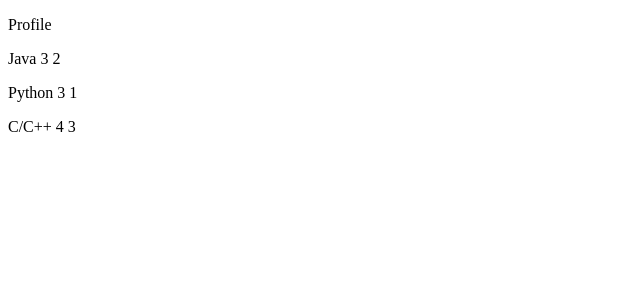
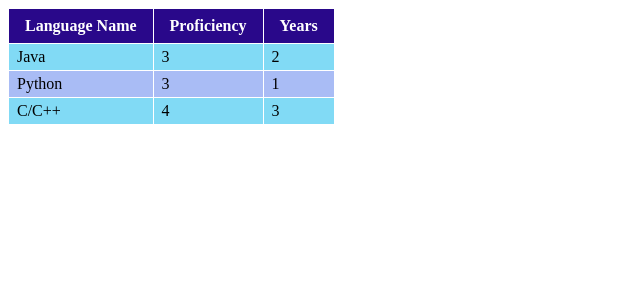
Before and after one commit to UmutSahinSE/TestingDjango, a Django app: page /myProfile/ in a window 1280 px wide. Shown: the top 300 px of the page, without its empty margins (0-640 px from the left). Run offline with Django 3.2, Linux system fonts and the light colour scheme; data comes from the database, SQL or seed files in the repository.

Commit message:
link to profile page

```diff
--- a/first/settings.py
+++ b/first/settings.py
@@ -107,3 +107,6 @@ USE_TZ = True
 # https://docs.djangoproject.com/en/1.11/howto/static-files/
 
 STATIC_URL = '/static/'
+STATICFILES_DIRS = (
+    os.path.join(BASE_DIR, 'resources'),
+)
--- a/first/urls.py
+++ b/first/urls.py
@@ -1,9 +1,12 @@
 from django.conf.urls import url,include
 from django.contrib import admin
 from . import views
+from django.contrib.staticfiles.urls import staticfiles_urlpatterns
 
 urlpatterns = [
     url(r'^admin/', admin.site.urls),
     url(r'^myProfile/',include('myProfile.urls')),
     url(r'^$', views.showHome),
 ]
+
+urlpatterns += staticfiles_urlpatterns()
--- a/myProfile/templates/myProfile/profilePage.html
+++ b/myProfile/templates/myProfile/profilePage.html
@@ -1,17 +1,20 @@
-<!DOCTYPE html>
-<html lang="en" dir="ltr">
-  <head>
-    <meta charset="utf-8">
-    <title>Profile</title>
-  </head>
-  <body>
-    <p>Profile</p>
+{% extends 'baseTemplate.html' %}
+
+{% block uniqueBody %}
     <div class="ProgrammingLanguages">
+      <table>
+        <tr>
+          <th>Language Name </th>
+          <th>Proficiency </th>
+          <th>Years </th>
+        </tr>
         {% for language in langObjects %}
-          <div class="language">
-              <p>{{language.langName}} {{language.proficiency}} {{language.years}}</p>
-          </div>
+          <tr>
+            <td>{{language.langName}}</td>
+            <td>{{language.proficiency}}</td>
+            <td>{{language.years}}</td>
+          </tr>
         {% endfor %}
+      </table>
     </div>
-  </body>
-</html>
+{% endblock %}
--- a/myProfile/urls.py
+++ b/myProfile/urls.py
@@ -2,5 +2,5 @@ from django.conf.urls import url
 from . import views
 
 urlpatterns = [
-    url(r'^$', views.showProfile),
+    url(r'^$', views.showProfile,name="profile"),
 ]
--- /dev/null
+++ b/resources/profilePage.css
@@ -0,0 +1,19 @@
+.ProgrammingLanguages table{
+  border-collapse: collapse;
+}
+
+.ProgrammingLanguages th{
+  border: 1px solid #FFFFFF;
+  color: white;
+  padding: 8px 16px;
+  text-align: left;
+  background-color: #29088A;
+}
+.ProgrammingLanguages td{
+  border: 1px solid #FFFFFF;
+  padding: 4px 8px;
+  background-color: #81DAF5;
+}
+table tr:nth-child(odd) td{
+  background-color: #A9BCF5;
+}
--- /dev/null
+++ b/templates/baseTemplate.html
@@ -0,0 +1,16 @@
+{% load static from staticfiles %}
+
+<!DOCTYPE html>
+<html lang="en" dir="ltr">
+  <head>
+    <link rel="stylesheet" href="{% static 'profilePage.css' %}"/>
+    <meta charset="utf-8">
+    <title>Profile</title>
+  </head>
+  <body>
+    <div class="wrapper">
+        {% block uniqueBody %}
+        {% endblock %}
+    </div>
+  </body>
+</html>
```
Also changed, not shown: templates/homepage.html (+8 -10 lines).
